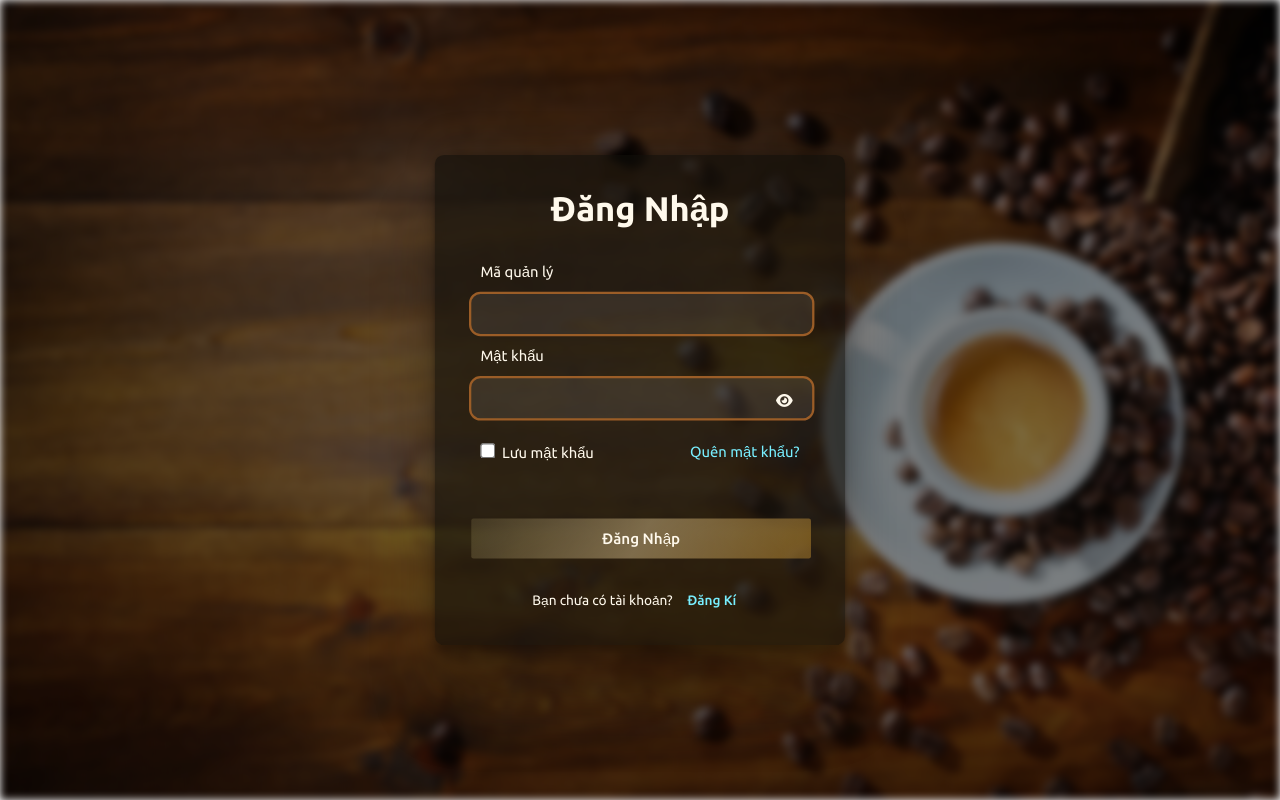
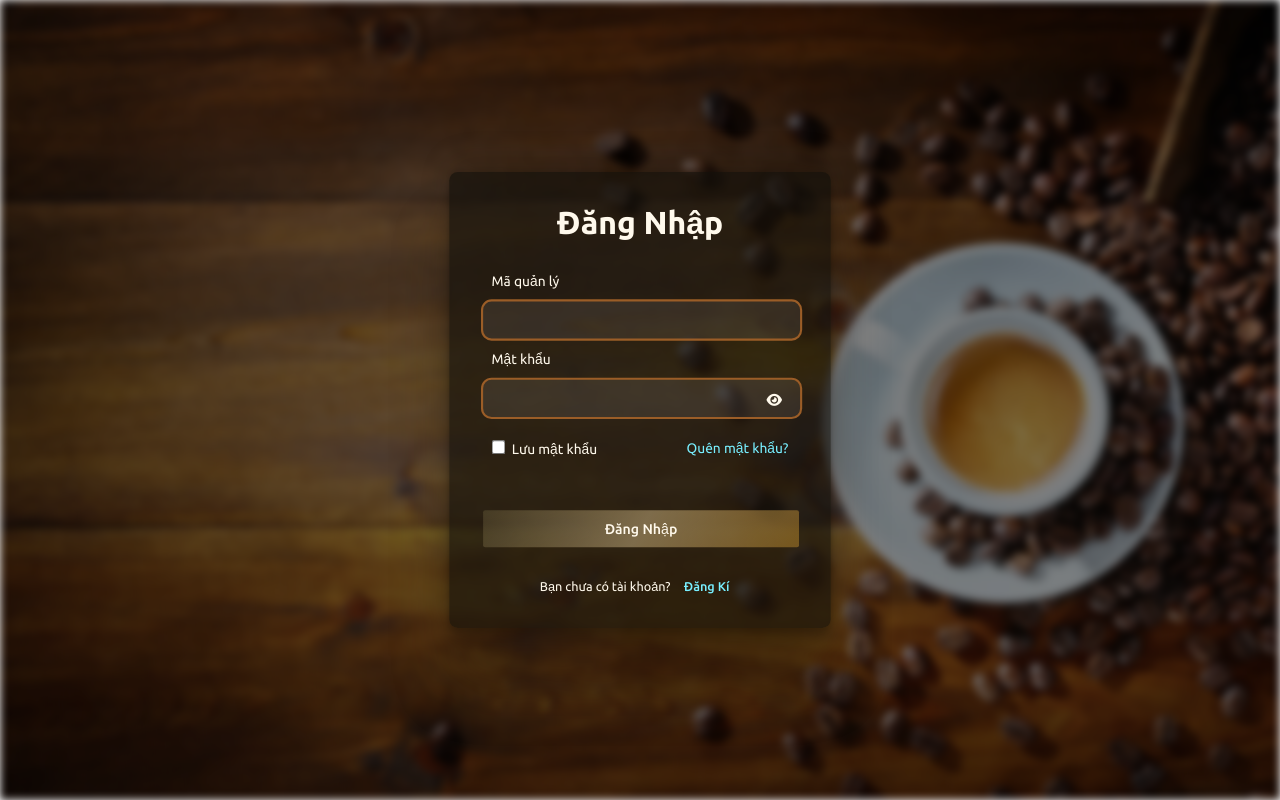
Before and after one commit to HoHuDooX/CoffeeShop, a plain HTML site: page index.html in a window 1280 px wide. In both pictures the pointer is over the element 640 px from the left and 400 px from the top of the page. Drawn offline with nearby package versions, Linux system fonts and the light colour scheme.

Commit message:
fixscale

```diff
--- a/style.css
+++ b/style.css
@@ -46,7 +46,7 @@ html {
   transition: 1s;
 }
 .form-login:hover {
-  transform: scale(1.14);
+  transform: scale(1.06);
 }
 
 h1 {
```
